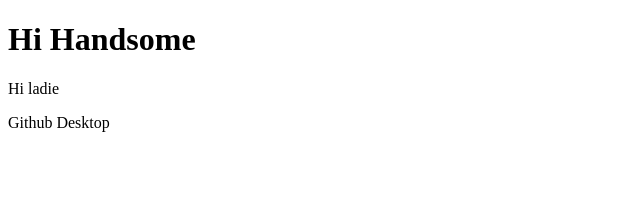
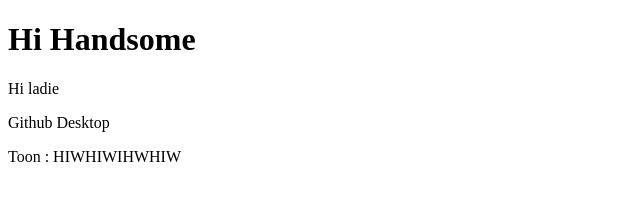
Before and after one commit to gartoon285/Github-Desktop-Project, a plain HTML site: page index.html in a window 1280 px wide. Shown: the whole page, without its empty margins (0-640 px from the left). Drawn offline with Linux system fonts and the light colour scheme.

Commit message:
new version

```diff
--- a/index.html
+++ b/index.html
@@ -11,6 +11,7 @@
     <h1>Hi Handsome</h1>
     <p> Hi ladie </p>
     <p> Github Desktop</p>
+    <footer>Toon : HIWHIWIHWHIW</footer>
 </body>
 
 </html>
```
